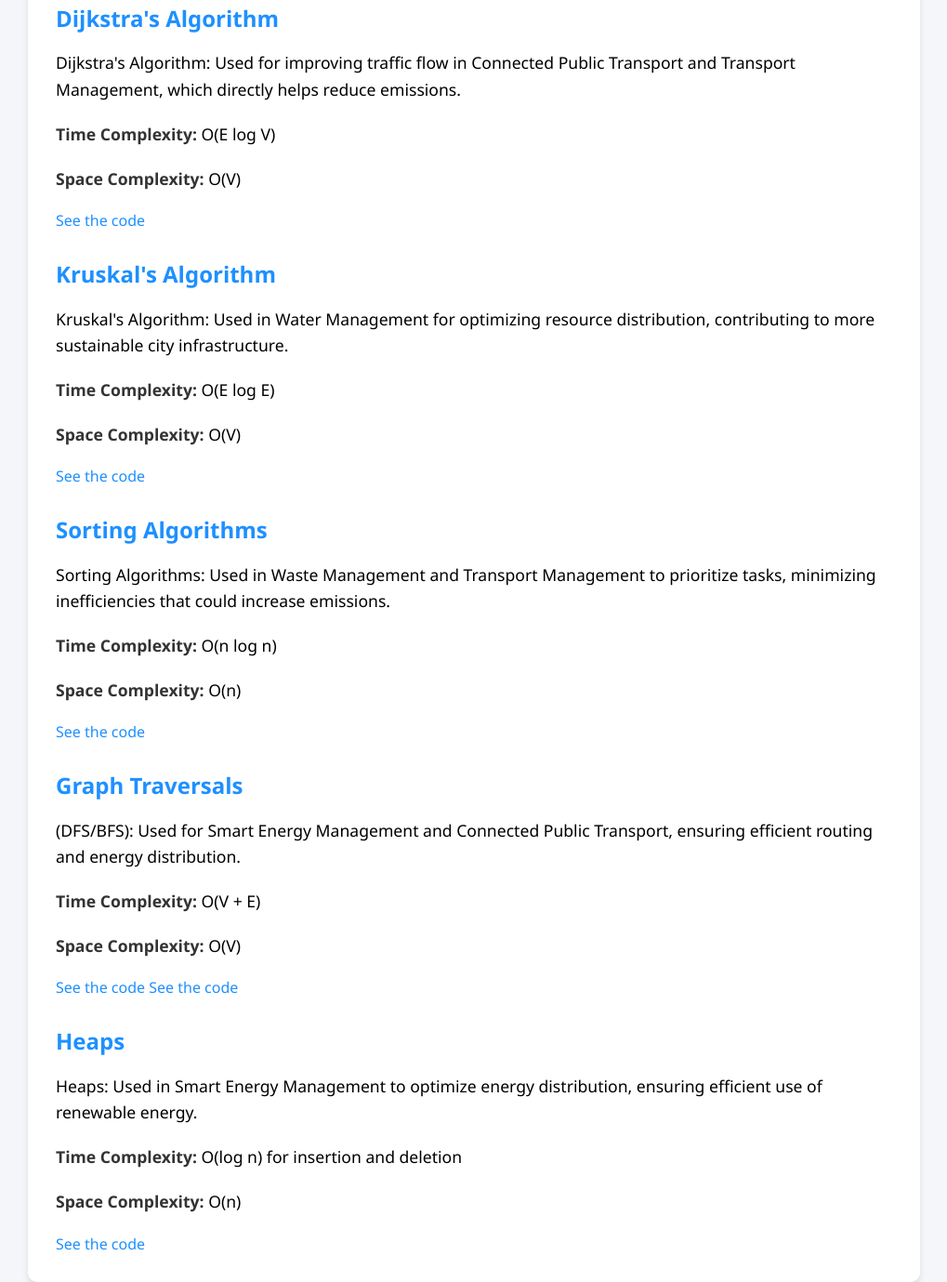
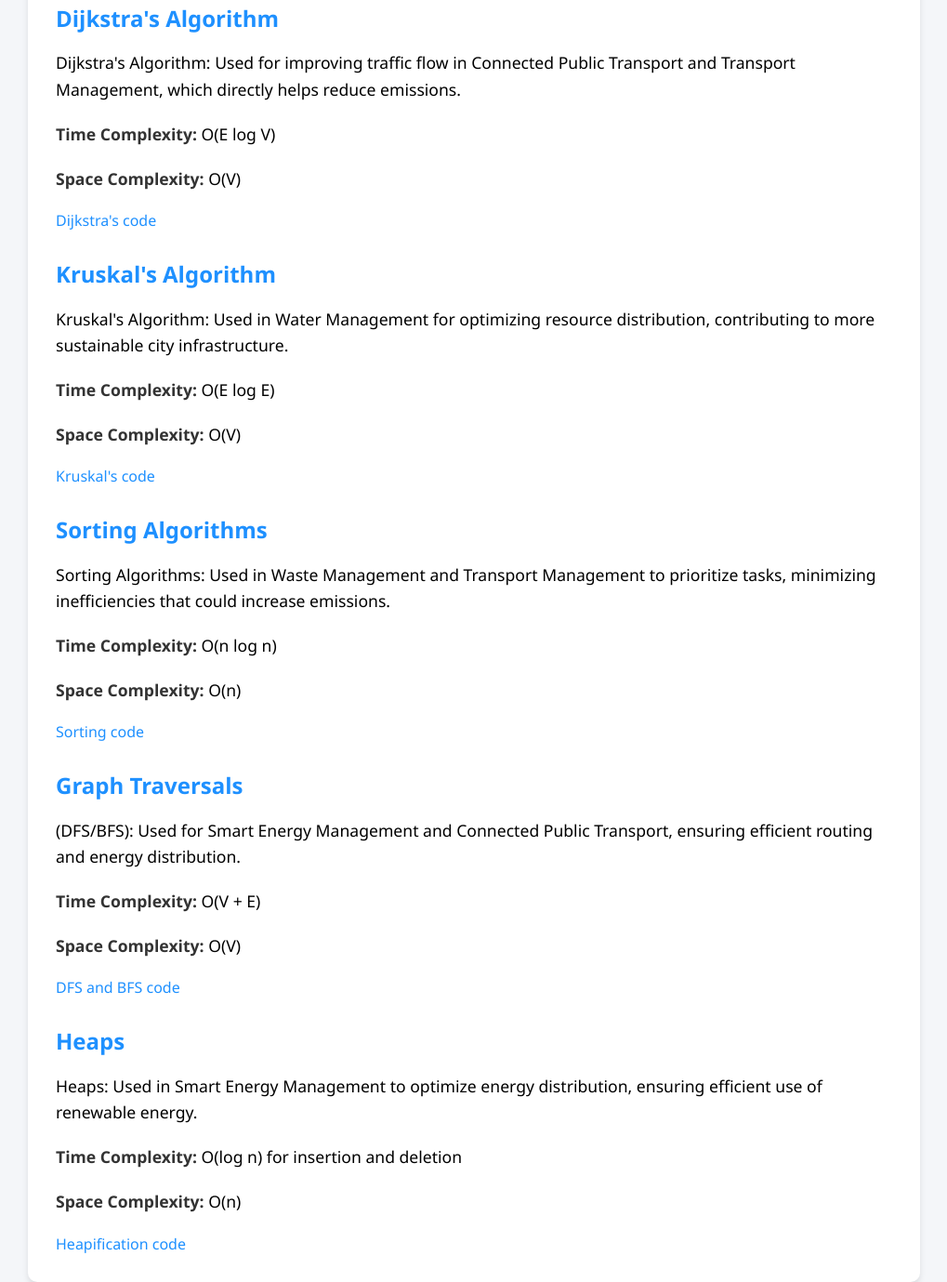
Before and after one commit to Shreyas-n-K-pro/for_project_q_and_answers, a plain HTML site: page 11SDGs.html in a window 1280 px wide. Shown: the part 702-2081 px from the top of the page at 93% size, without its empty margins (130-1149 px from the left). Drawn offline with Linux system fonts and the light colour scheme.

Commit message:
Update 11SDGs.html

```diff
--- a/11SDGs.html
+++ b/11SDGs.html
@@ -117,7 +117,7 @@
             <p>Dijkstra's Algorithm: Used for improving traffic flow in Connected Public Transport and Transport Management, which directly helps reduce emissions.</p>
             <p><strong>Time Complexity:</strong> O(E log V)</p>
             <p><strong>Space Complexity:</strong> O(V)</p>
-            <a href="https://github.com/Shreyas-n-K-pro/for_project_q_and_answers/blob/main/graph_algo/dijkstra.cpp" class="link" target="_blank">See the code</a>
+            <a href="https://github.com/Shreyas-n-K-pro/for_project_q_and_answers/blob/main/graph_algo/dijkstra.cpp" class="link" target="_blank">Dijkstra's code</a>
         </section>
 
         <!-- Kruskal's Algorithm Section -->
@@ -126,7 +126,7 @@
             <p>Kruskal's Algorithm: Used in Water Management for optimizing resource distribution, contributing to more sustainable city infrastructure.</p>
             <p><strong>Time Complexity:</strong> O(E log E)</p>
             <p><strong>Space Complexity:</strong> O(V)</p>
-            <a href="https://github.com/Shreyas-n-K-pro/for_project_q_and_answers/blob/main/graph_algo/kruskals%20algo.cpp" class="link" target="_blank">See the code</a>
+            <a href="https://github.com/Shreyas-n-K-pro/for_project_q_and_answers/blob/main/graph_algo/kruskals%20algo.cpp" class="link" target="_blank">Kruskal's code</a>
         </section>
 
         <!-- Sorting Algorithms Section -->
@@ -135,7 +135,7 @@
             <p>Sorting Algorithms: Used in Waste Management and Transport Management to prioritize tasks, minimizing inefficiencies that could increase emissions.</p>
             <p><strong>Time Complexity:</strong> O(n log n)</p>
             <p><strong>Space Complexity:</strong> O(n)</p>
-            <a href="https://github.com/Shreyas-n-K-pro/for_project_q_and_answers/blob/main/Sorting%20algo/Merge%20sort.cpp" class="link" target="_blank">See the code</a>
+            <a href="https://github.com/Shreyas-n-K-pro/for_project_q_and_answers/blob/main/Sorting%20algo" class="link" target="_blank">Sorting code</a>
         </section>
 
         <!-- Graph Traversals (DFS/BFS) Section -->
@@ -144,8 +144,8 @@
             <p>(DFS/BFS): Used for Smart Energy Management and Connected Public Transport, ensuring efficient routing and energy distribution.</p>
             <p><strong>Time Complexity:</strong> O(V + E)</p>
             <p><strong>Space Complexity:</strong> O(V)</p>
-            <a href="https://github.com/Shreyas-n-K-pro/for_project_q_and_answers/blob/main/graph_algo/DFS%20traversal.cpp" class="link" target="_blank">See the code</a>
-            <a href="https://github.com/Shreyas-n-K-pro/for_project_q_and_answers/blob/main/graph_algo/BFS_algo.cpp" class="link" target="_blank">See the code</a>
+            <a href="https://github.com/Shreyas-n-K-pro/for_project_q_and_answers/blob/main/graph_algo/DFS%20traversal.cpp" class="link" target="_blank">DFS and</a>
+            <a href="https://github.com/Shreyas-n-K-pro/for_project_q_and_answers/blob/main/graph_algo/BFS_algo.cpp" class="link" target="_blank">BFS code</a>
         </section>
 
 
@@ -155,7 +155,7 @@
             <p>Heaps: Used in Smart Energy Management to optimize energy distribution, ensuring efficient use of renewable energy.</p>
             <p><strong>Time Complexity:</strong> O(log n) for insertion and deletion</p>
             <p><strong>Space Complexity:</strong> O(n)</p>
-            <a href="https://github.com/Shreyas-n-K-pro/for_project_q_and_answers/blob/main/Datastructures_or_tools/heap_algo" class="link" target="_blank">See the code</a>
+            <a href="https://github.com/Shreyas-n-K-pro/for_project_q_and_answers/blob/main/Datastructures_or_tools/heap_algo" class="link" target="_blank">Heapification code</a>
         </section>
 
     </div>
```
